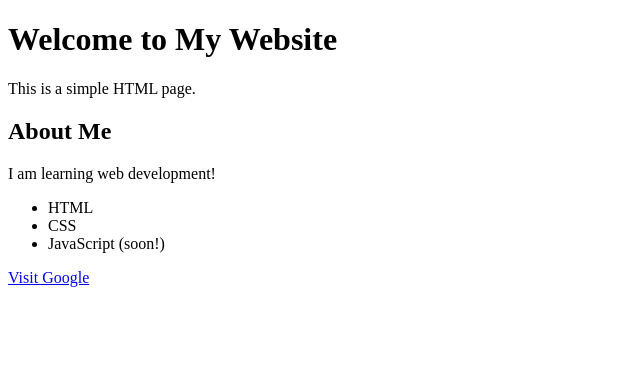
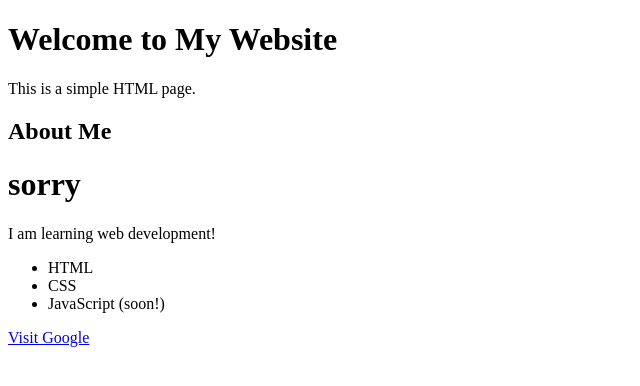
Before and after one commit to dharshini5114/learngit, a plain HTML site: page index.html in a window 1280 px wide. Shown: the whole page, without its empty margins (0-640 px from the left). Drawn offline with Linux system fonts and the light colour scheme.

Commit message:
index added changed

```diff
--- a/index.html
+++ b/index.html
@@ -10,6 +10,7 @@
     <p>This is a simple HTML page.</p>
 
     <h2>About Me</h2>
+    <h1>sorry</h1>
     <p>I am learning web development!</p>
 
     <ul>
```
